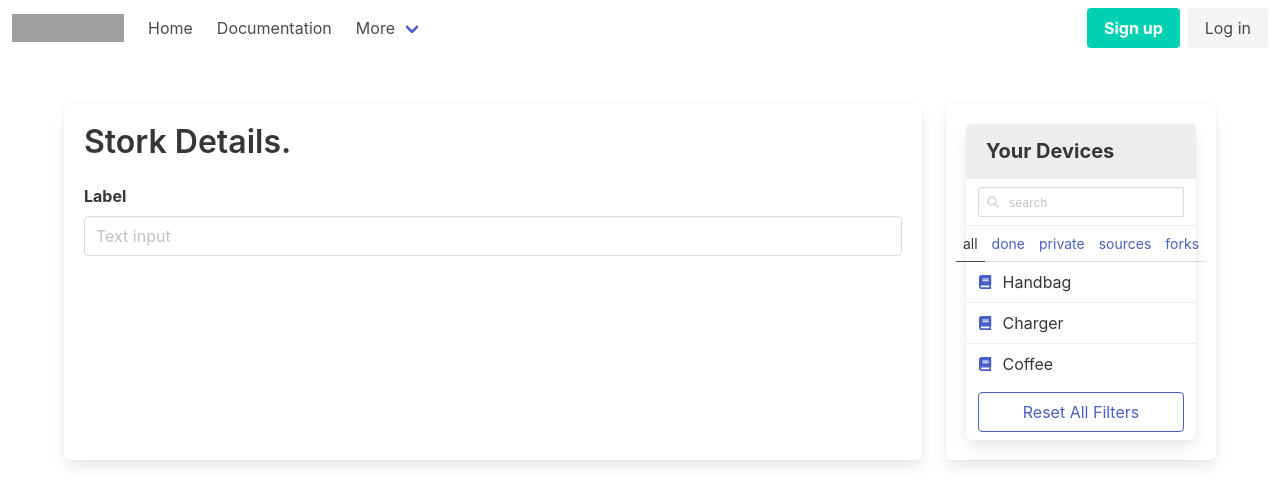
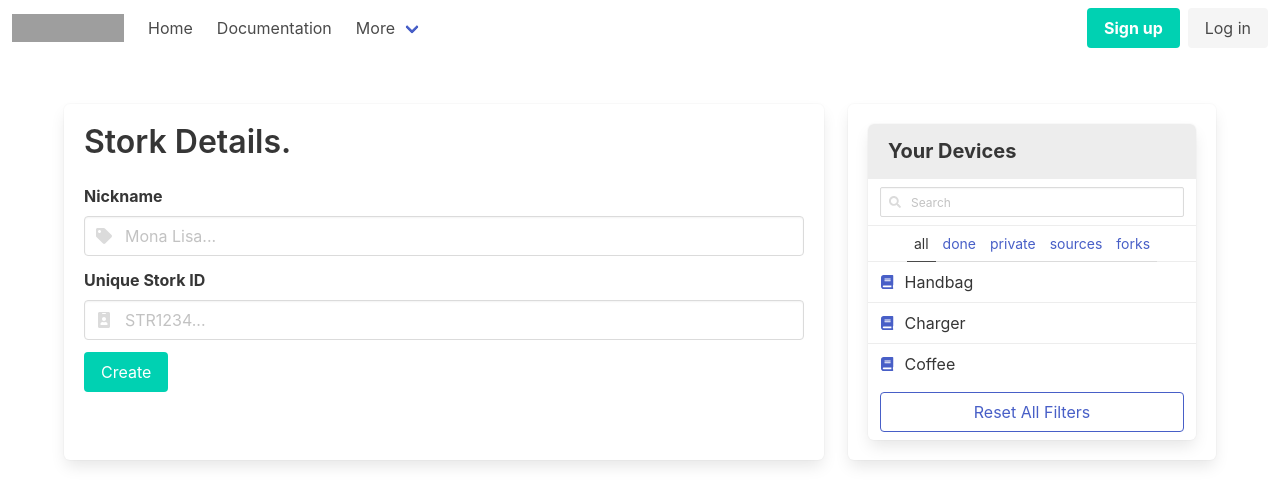
Before and after one commit to lukehalley/StorkWebService, an Angular app in the folder stork-web-app-service/: page / in a window 1280 px wide. Shown: the top 504 px of the page. Built offline with nearby package versions, Linux system fonts and the light colour scheme; grey boxes are pictures that could not be loaded.

Commit message:
addded id field and nickname field

```diff
--- a/stork-web-app-service/src/app/app.component.html
+++ b/stork-web-app-service/src/app/app.component.html
@@ -9,7 +9,7 @@
                     <app-stork-create></app-stork-create>
                   </div>
                 </div>
-              <div class="tile is-3 is-vertical is-parent">
+              <div class="tile is-4 is-vertical is-parent">
                 <div class="tile is-child box">
                   <app-stork-list></app-stork-list>
                 </div>
--- a/stork-web-app-service/src/app/storks/stork-create/stork-create.component.html
+++ b/stork-web-app-service/src/app/storks/stork-create/stork-create.component.html
@@ -1,6 +1,24 @@
-<div class="field">
+<!-- <div class="field">
     <label class="label">Label</label>
     <div class="control">
       <input class="input" type="text" placeholder="Text input">
     </div>
-  </div>
+  </div> -->
+
+<div class="field">
+  <label class="label">Nickname</label>
+  <p class="control has-icons-left has-icons-right">
+    <input class="input" type="email" placeholder="Mona Lisa..." />
+    <span class="icon is-small is-left"> <i class="fas fa-tag"></i> </span>
+  </p>
+</div>
+<div class="field">
+  <label class="label">Unique Stork ID</label>
+  <p class="control has-icons-left">
+    <input class="input" type="password" placeholder="STR1234..." />
+    <span class="icon is-small is-left"> <i class="fas fa-id-badge"></i> </span>
+  </p>
+</div>
+<div class="field">
+  <p class="control"><button class="button is-primary">Create</button></p>
+</div>
--- a/stork-web-app-service/src/app/storks/stork-create/stork-create.component.ts
+++ b/stork-web-app-service/src/app/storks/stork-create/stork-create.component.ts
@@ -6,10 +6,13 @@ import { Component } from '@angular/core';
 })
 export class StorkCreateComponent {
 
-  enteredValue = '';
-  newStork = '';
+  enteredNickname = '';
+  enteredStorkID = '';
 
   onAddStork() {
-    this.newStork = this.enteredValue;
+    const post = {
+      nickname: this.enteredNickname,
+      storkid: this.enteredStorkID
+    }
   }
 }
--- a/stork-web-app-service/src/app/storks/stork-list/stork-list.component.html
+++ b/stork-web-app-service/src/app/storks/stork-list/stork-list.component.html
@@ -1,24 +1,17 @@
 <nav class="panel">
-  <p class="panel-heading">
-    Your Devices
-  </p>
+  <p class="panel-heading">Your Devices</p>
   <div class="panel-block">
     <p class="control has-icons-left">
-      <input class="input is-small" type="text" placeholder="search">
+      <input class="input is-small" type="text" placeholder="Search" />
       <span class="icon is-small is-left">
         <i class="fas fa-search" aria-hidden="true"></i>
       </span>
     </p>
   </div>
   <p class="panel-tabs">
-    <a class="is-active">all</a>
-    <a>done</a>
-    <a>private</a>
-    <a>sources</a>
+    <a class="is-active">all</a> <a>done</a> <a>private</a> <a>sources</a>
     <a>forks</a>
   </p>
-
-
 
   <div *ngIf="storks.length > 0; else loggedOut">
     <!-- User should be allowed set the logo for their stork device -->
```
Also changed, not shown: 1 other file (tests, documents, lock files or other folders). Lines whose indentation alone changed are shown as unchanged.
